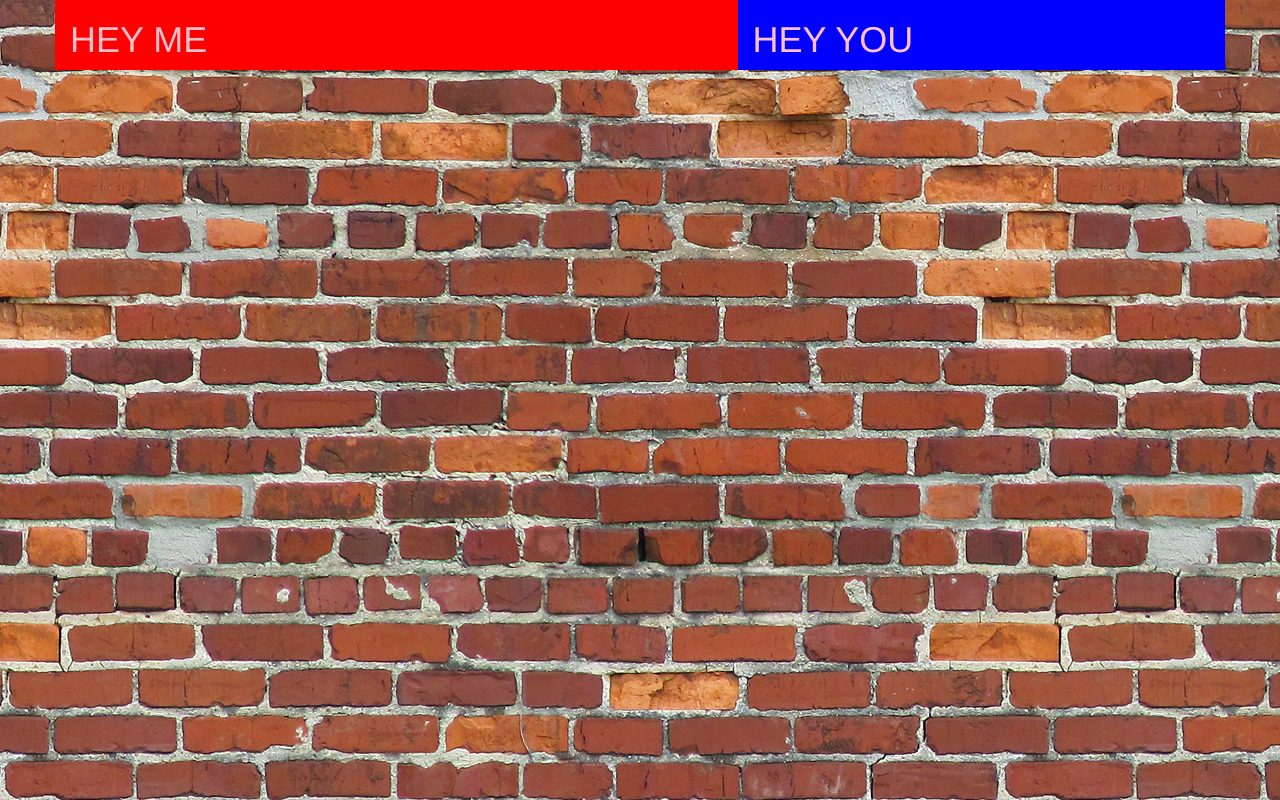
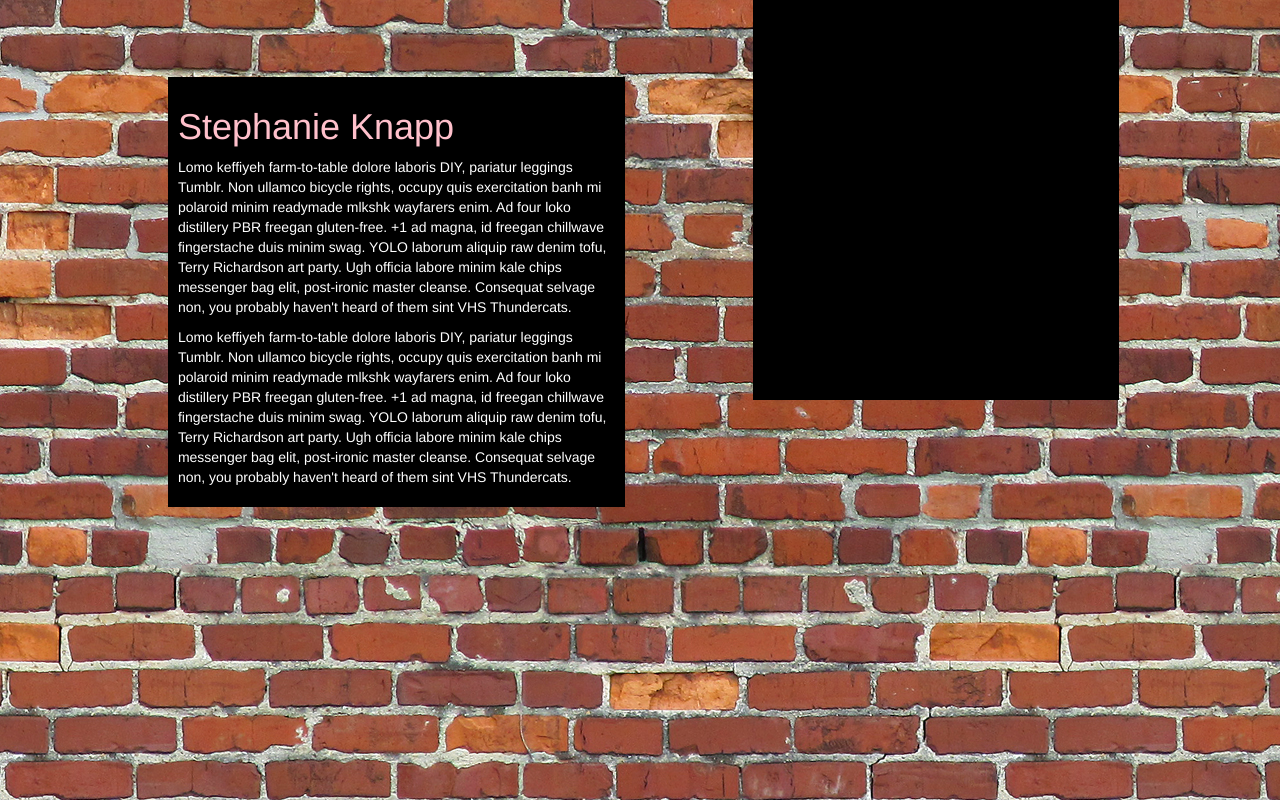
Before and after one commit to spencercarli/stephknapp, a plain HTML site: page index.html in a window 1280 px wide. Drawn offline with nearby package versions, Linux system fonts and the light colour scheme.

Commit message:
Did some stuff

```diff
--- a/css/style.css
+++ b/css/style.css
@@ -6,10 +6,35 @@ h1 {
 	color:pink;
 }
 
+p {
+	color:white;
+}
+
 .left {
-	background-color:red;
+
 }
 
 .right {
-	background-color:blue;
+
 }
+
+.blackboard {
+	width:70%;
+	margin-left:auto;
+	margin-right:auto;
+	background-color:black;
+	margin-top:77px;
+	padding:10px;
+}
+
+.picture {
+	width:80%;
+	height:400px;
+	background-color:black;
+}
+
+.lights {
+	height:500px;
+	width:90%;
+	background-image:url(../img/lights.png);
+}
--- /dev/null
+++ b/css/style2.css
@@ -0,0 +1,37 @@
+body {
+	background-color: #11c9d5;
+	height:100%;
+}
+
+.surround {
+	/*vertical-align: middle; */
+	line-height:100%;
+}
+
+.container {
+	position: absolute;
+   	top: 50%;
+   	margin-top: -200px;/* half of #content height*/
+   	left: 0;
+   	width: 100%;
+}
+
+#yes {
+   width: 100%;
+   margin-left: auto;
+   margin-right: auto;
+   height: 395px;
+}
+
+.name {
+	color: #ebf6fb;
+	text-align:center;
+	font-size: 122px;
+	font-family: 'Yellowtail', cursive;
+}
+
+.tagline {
+	text-align:center;
+	color:white;
+	font-family: 'Oswald', sans-serif;
+}
--- a/index.html
+++ b/index.html
@@ -20,10 +20,17 @@
     <div class="container">
       <div class="row">
         <div class="col-xs-7 left">
-          <h1>HEY ME</h1>
+          <div class="blackboard">
+            <h1>Stephanie Knapp</h1>
+            <p>Lomo keffiyeh farm-to-table dolore laboris DIY, pariatur leggings Tumblr. Non ullamco bicycle rights, occupy quis exercitation banh mi polaroid minim readymade mlkshk wayfarers enim. Ad four loko distillery PBR freegan gluten-free. +1 ad magna, id freegan chillwave fingerstache duis minim swag. YOLO laborum aliquip raw denim tofu, Terry Richardson art party. Ugh officia labore minim kale chips messenger bag elit, post-ironic master cleanse. Consequat selvage non, you probably haven't heard of them sint VHS Thundercats.</p>
+
+            <p>Lomo keffiyeh farm-to-table dolore laboris DIY, pariatur leggings Tumblr. Non ullamco bicycle rights, occupy quis exercitation banh mi polaroid minim readymade mlkshk wayfarers enim. Ad four loko distillery PBR freegan gluten-free. +1 ad magna, id freegan chillwave fingerstache duis minim swag. YOLO laborum aliquip raw denim tofu, Terry Richardson art party. Ugh officia labore minim kale chips messenger bag elit, post-ironic master cleanse. Consequat selvage non, you probably haven't heard of them sint VHS Thundercats.</p>
+          </div>
         </div>
         <div class="col-xs-5 right">
-          <h1>HEY YOU</h1>
+          <div class="picture">
+
+          </div>
         </div>
       </div>
     </div>
```
Also changed, not shown: index2.html (added, +34 -0 lines), img/lights.png (added).
